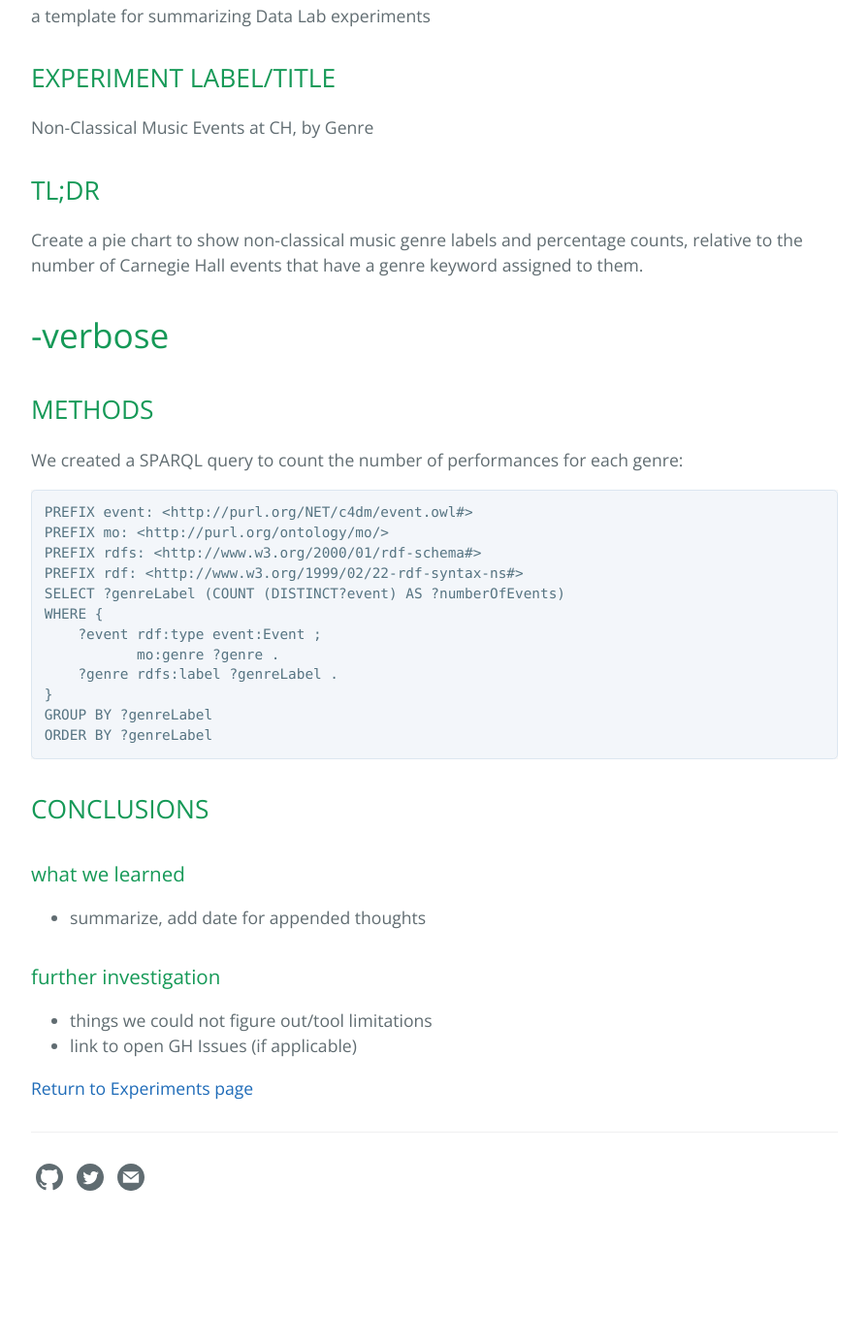
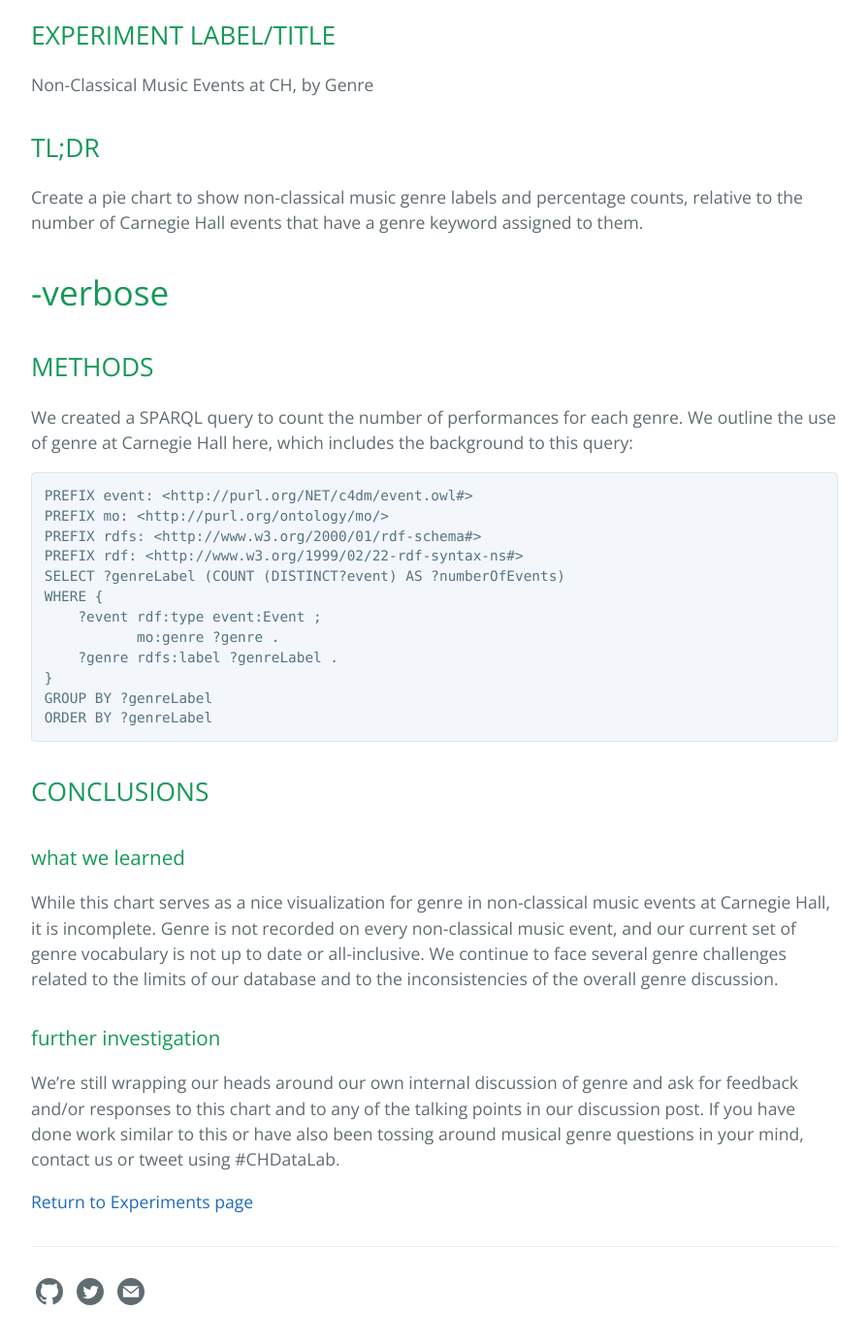
Before and after one commit to CarnegieHall/datalab, a Jekyll site: the page built from experiments/chdl-0006.md, in a window 1280 px wide and 1400 px high, scrolled down 1310 px. Shown: the top 1385 px of the window at 97% size, without its empty margins (192-1087 px from the left). Built offline with Jekyll 4.4.1, drawn with Linux system fonts in a browser that asks for light colours; our own code applies the rules of GitHub Pages for plain Markdown files; before the commit the page ends 2592 px from its top, so only the background shows below that.

Commit message:
Added text from blog post
Added text/link in method, conclusion, further investigation.

````diff
--- a/experiments/chdl-0006.md
+++ b/experiments/chdl-0006.md
@@ -13,7 +13,6 @@ width="600" height="371" seamless frameborder="0" scrolling="no" src="https://do
 [Return to Experiments page]({{ '/experiments' | absolute_url }})
 
 # Lab Report
-a template for summarizing Data Lab experiments
 
 ## EXPERIMENT LABEL/TITLE
 Non-Classical Music Events at CH, by Genre
@@ -24,7 +23,7 @@ Create a pie chart to show non-classical music genre labels and percentage count
 # -verbose
 
 ## METHODS
-We created a SPARQL query to count the number of performances for each genre:
+We created a SPARQL query to count the number of performances for each genre. We outline the use of genre at Carnegie Hall here, which includes the background to this query:
 
 ```
 PREFIX event: <http://purl.org/NET/c4dm/event.owl#>
@@ -43,11 +42,10 @@ ORDER BY ?genreLabel
 
 ## CONCLUSIONS
 ### what we learned
-- summarize, add date for appended thoughts
+While this chart serves as a nice visualization for genre in non-classical music events at Carnegie Hall, it is incomplete. Genre is not recorded on every non-classical music event, and our current set of genre vocabulary is not up to date or all-inclusive. We continue to face several genre challenges related to the limits of our database and to the inconsistencies of the overall genre discussion.
 
 ### further investigation
-- things we could not figure out/tool limitations
-- link to open GH Issues (if applicable)
+We’re still wrapping our heads around our own internal discussion of genre and ask for feedback and/or responses to this chart and to any of the talking points in our discussion post. If you have done work similar to this or have also been tossing around musical genre questions in your mind, contact us or tweet using #CHDataLab.
 
 
 [Return to Experiments page]({{ '/experiments' | absolute_url }})
````
